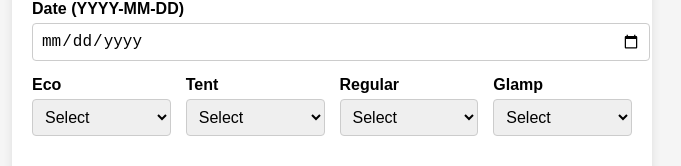
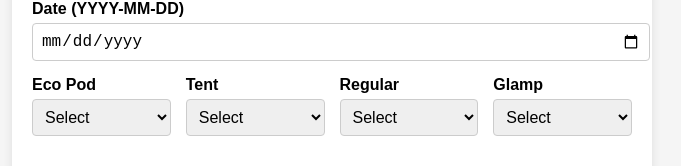
Before and after one commit to MohsinHridoy/camping-cox-web, a React (Create React App) app: page / in a window 1280 px wide. Shown: the part 228-394 px from the top of the page, without its empty margins (308-989 px from the left). Built offline with nearby package versions, Linux system fonts and the light colour scheme.

Commit message:
first commit

```diff
--- a/src/App.js
+++ b/src/App.js
@@ -125,7 +125,7 @@ function App() {
           {/* New Row for Eco, Tent, Regular, Glamp, Sky, and Lakepod */}
           <div className="form-group-row">
             <div className="form-group">
-              <label>Eco</label>
+              <label>Eco Pod</label>
               {renderNumberSelect('eco')}
             </div>
             <div className="form-group">
```
